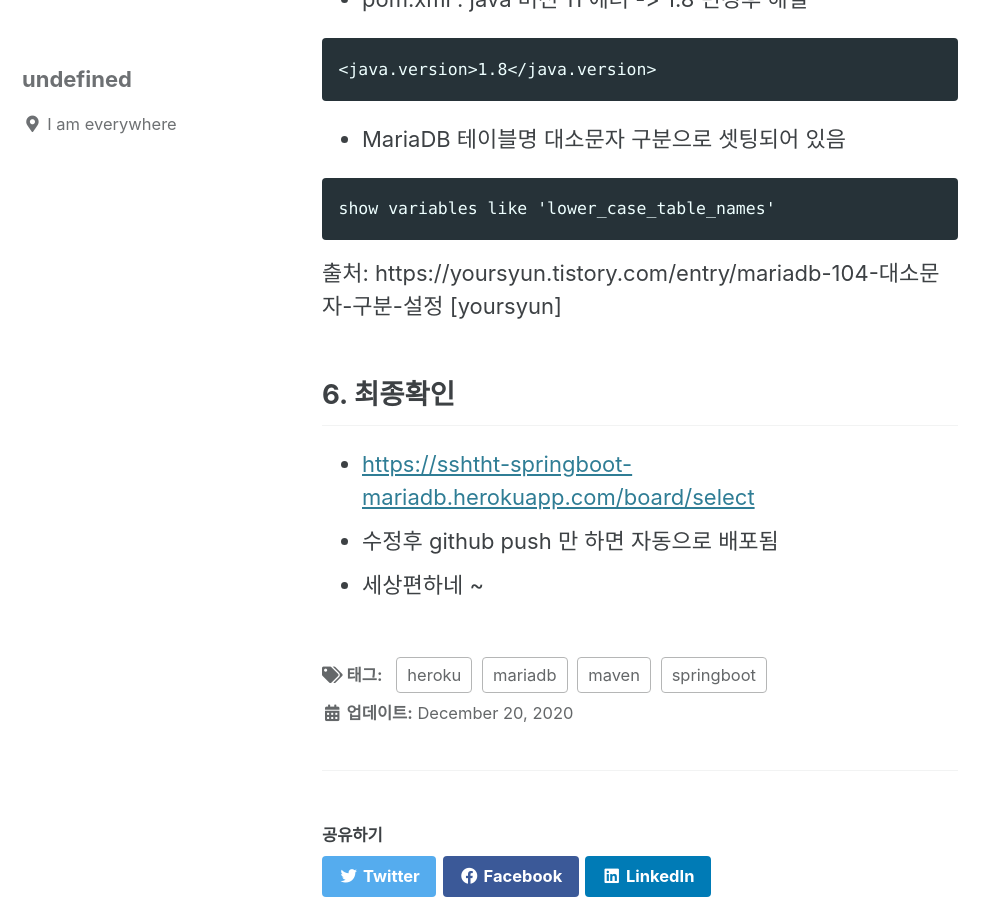
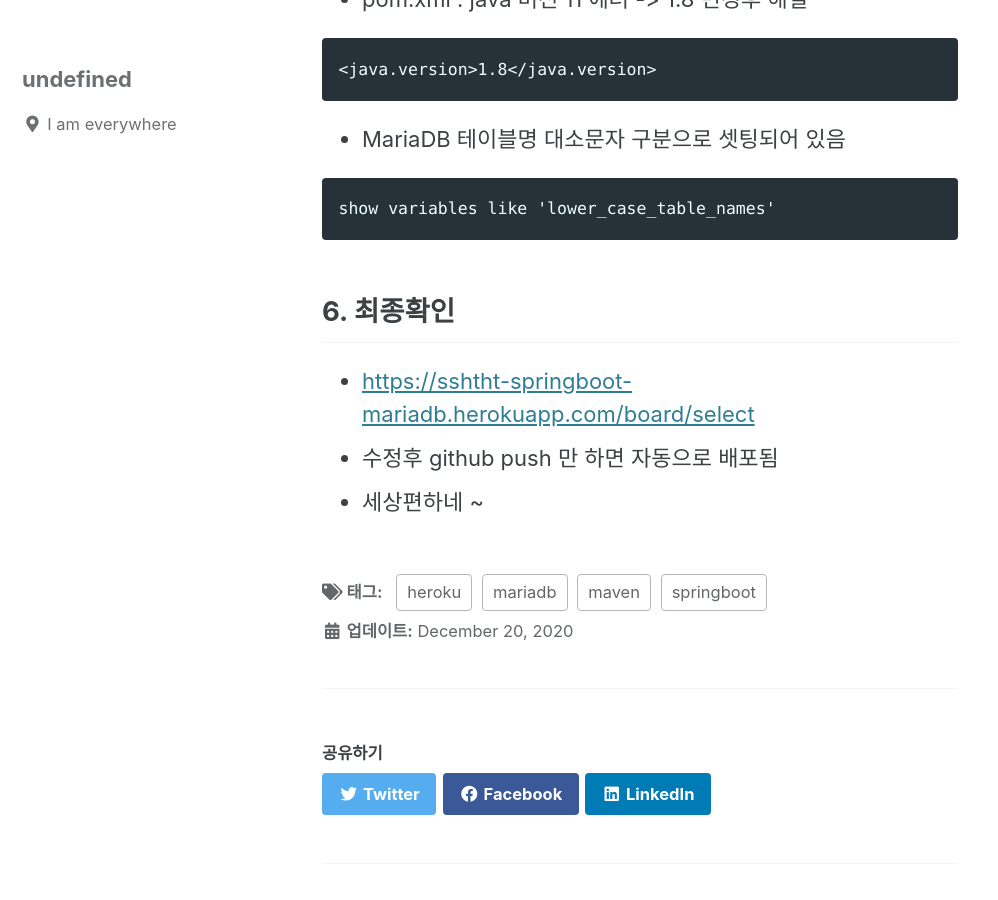
Before and after one commit to Jn22L/jn22l.github.io, a Jekyll site: the page built from _posts/2020-12-19-heroku.md, in a window 1280 px wide and 900 px high, scrolled down 1318 px. Shown: the whole window, without its empty margins (0-998 px from the left). Built offline with Jekyll 4.4.1, drawn with Linux system fonts in a browser that asks for light colours; cached includes are drawn as plain includes.

Commit message:
Update 2020-12-19-heroku.md

````diff
--- a/_posts/2020-12-19-heroku.md
+++ b/_posts/2020-12-19-heroku.md
@@ -35,8 +35,6 @@ tags: springboot mariadb maven heroku
 show variables like 'lower_case_table_names'
 ```
 
-출처: https://yoursyun.tistory.com/entry/mariadb-104-대소문자-구분-설정 [yoursyun]
-
 ## 6. 최종확인
 * <https://sshtht-springboot-mariadb.herokuapp.com/board/select>
 * 수정후 github push 만 하면 자동으로 배포됨
````
